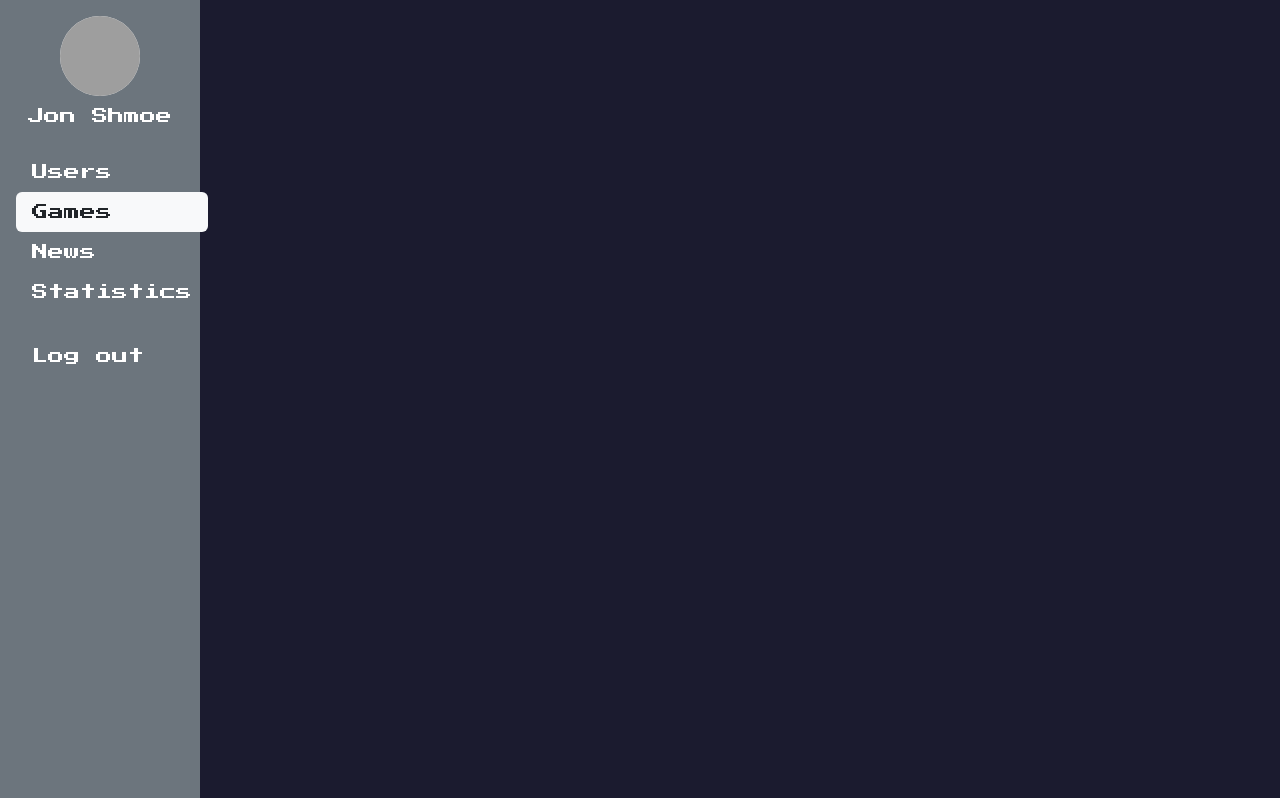
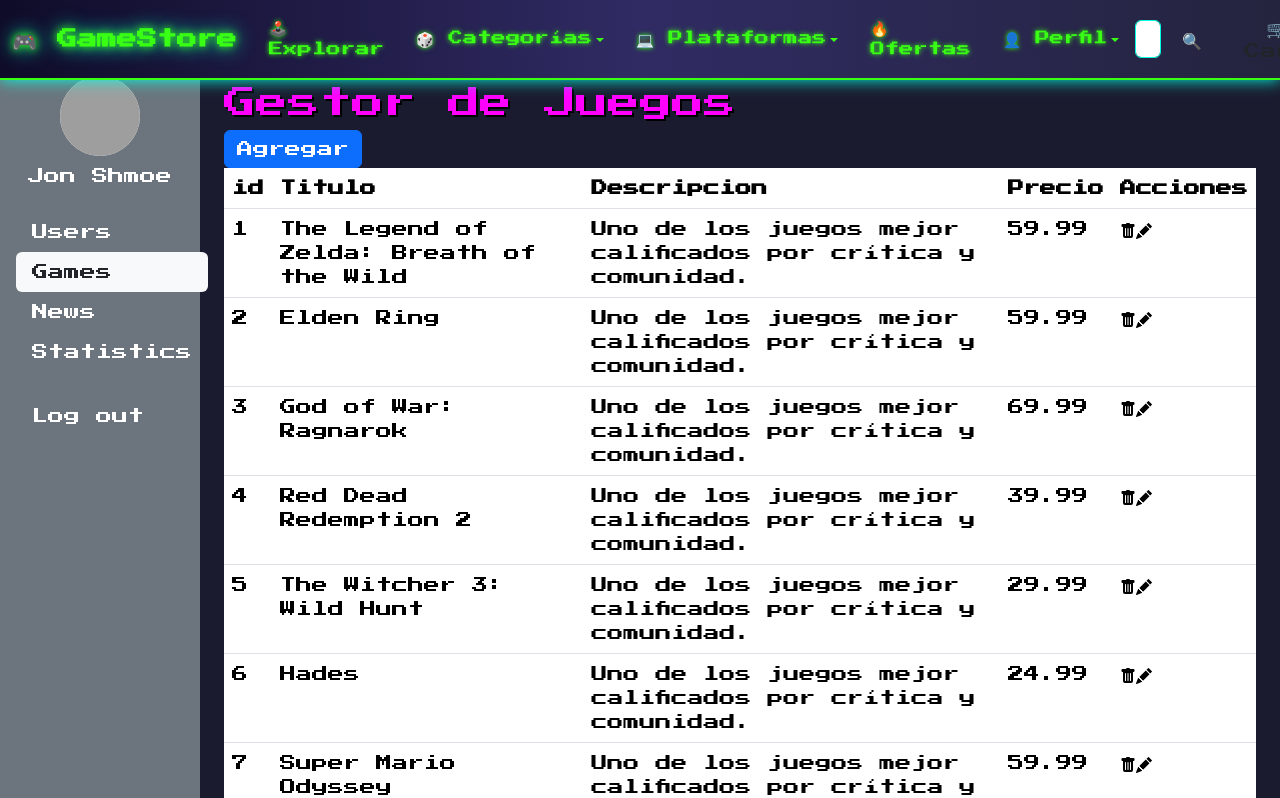
Before and after one commit to ANando1901/PrograWeb, a React (Vite) app: page /games in a window 1280 px wide. Shown: the top 798 px of the page. Built offline with nearby package versions, Linux system fonts and the light colour scheme; grey boxes are pictures that could not be loaded.

Commit message:
Update Admin.tsx

```diff
--- a/src/Paginas/Admin.tsx
+++ b/src/Paginas/Admin.tsx
@@ -1,17 +1,24 @@
-import { useState } from "react";
 import Sidebar from "../Componentes/Barra";
 import { Table } from "../Componentes/Tabla";
-import "../Estilos/vistaAdmin.css"
-import { ListaGames } from "../Utils/ListaJuegos";
-
-
-import "../Estilos/Modal.css"
+import NavBar from "../Componentes/BarraNavegacion";
+import "../Estilos/vistaAdmin.css";
+import "../Estilos/Modal.css";
 
 export default function VistaAdmin() {
   return (
-    <div className="layout-container modal-container">
-      <Sidebar/>
-      <Table/>
+    <div>
+      <NavBar />
+      <div className="d-flex" style={{ marginTop: "60px" }}>
+        <Sidebar />
+        <main className="p-4 w-100">
+          <h2>Gestor de Juegos</h2>
+          <div className="card-body">
+            <div className="table-responsive">
+              <Table />
+            </div>
+          </div>
+        </main>
+      </div>
     </div>
-  )
+  );
 }
```
